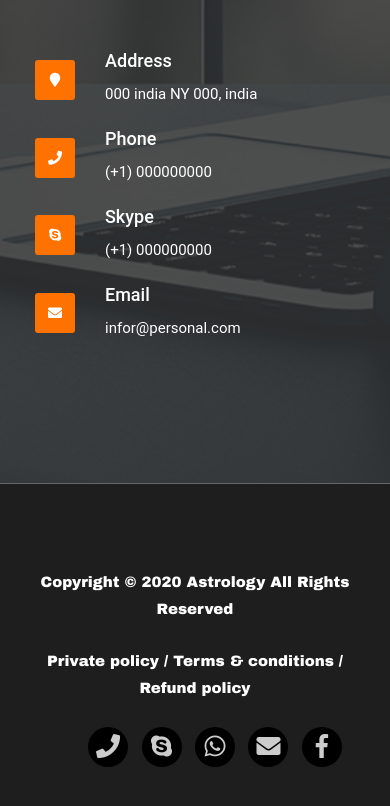
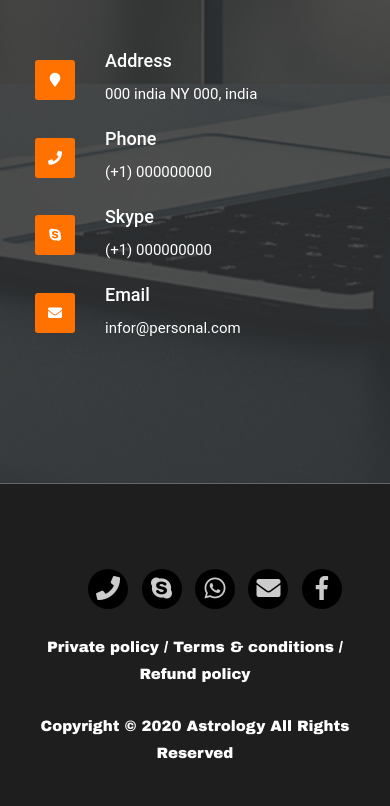
Before and after one commit to mahmudimran/newsite, a plain HTML site: page solar.html in a window 390 px wide. Shown: the part 10221-11027 px from the top of the page. Drawn offline with nearby package versions, Linux system fonts and the light colour scheme.

Commit message:
Update solar.html

```diff
--- a/solar.html
+++ b/solar.html
@@ -334,15 +334,6 @@
 <div class="footer-bottom"><!-- astrology start coppyright section -->
 <div class="container-fluid">
 <div class="row">
-<div class="col-sm-4 ">
-<div class="copyright-text">
-<p>Copyright © 2020 Astrology All Rights Reserved</p>
-</div>
-</div> <!-- End Col -->
-
-<div class="col-sm-4"><div class="copyright-text">
-<span>Private policy / <span>Terms & conditions</span> / <span>Refund policy</span> </span>
-</div></div>
 <div class="col-sm-4">
 <ul class="social-link pull-right">
 <li><a href=""> <i class="fa fa-phone"></i></a></li>
@@ -350,11 +341,21 @@
 <li><a href=""><i class="fab fa-whatsapp"></i></a></li>
 <li><a href=""> <i class="fa fa-envelope"></i></a></li>
 <li><a href=""><i class="fab fa-facebook-f"></i></a></li>
+</ul>
+</div> <!-- End Col -->
 
 
+<div class="col-sm-4">
+<div class="copyright-text">
+<span>Private policy / <span>Terms & conditions</span> / <span>Refund policy</span> </span>
+</div></div>
 
-</ul>
+<div class="col-sm-4 ">
+<div class="copyright-text">
+<p>Copyright © 2020 Astrology All Rights Reserved</p>
+</div>
 </div> <!-- End Col -->
+
 </div>
 </div>
 </div><!-- astrology end coppyright section -->
```
